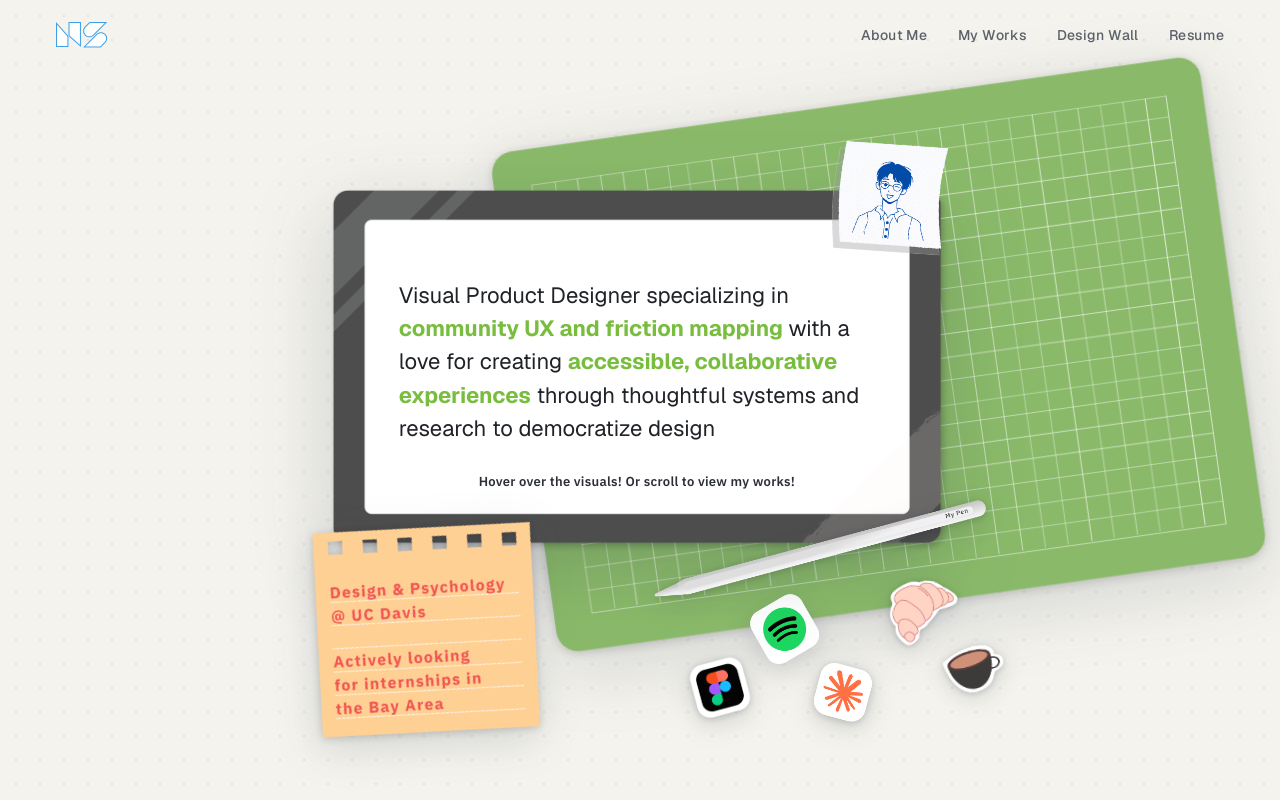
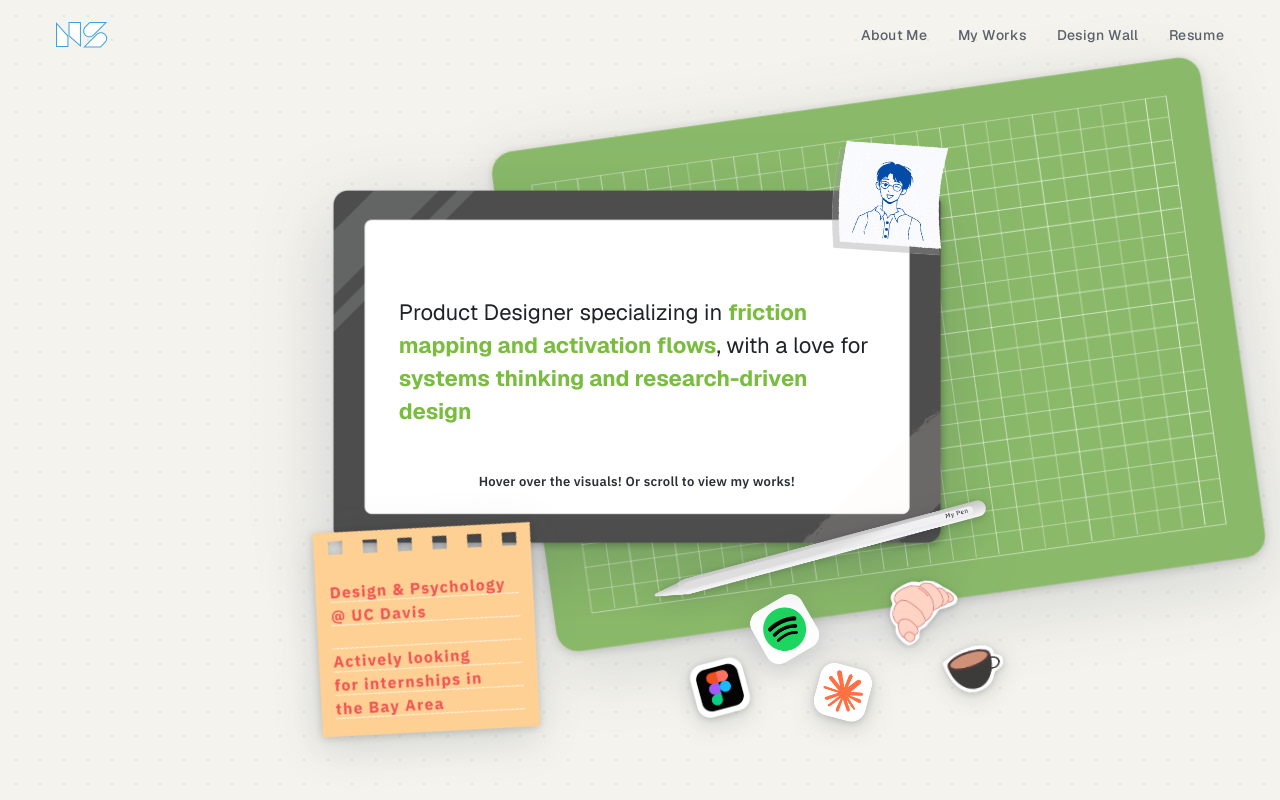
Before and after one commit to nnisalas/DesignPortfolio, a Next.js app: page / in a window 1280 px wide. Shown: the top 800 px of the page. Built offline with nearby package versions, Linux system fonts and the light colour scheme.

Commit message:
Update hero copy on landing page

```diff
--- a/src/components/HeroVisuals.tsx
+++ b/src/components/HeroVisuals.tsx
@@ -278,10 +278,9 @@ export default function HeroVisuals() {
           <div style={{ position: "absolute", left: "5.74%", top: "8.94%", width: "87.53%", height: "80.03%", boxSizing: "border-box", display: "flex", flexDirection: "column", padding: "5% 5.5% 3.5%" }}>
             <div style={{ flex: 1, display: "flex", alignItems: "center", justifyContent: "center" }}>
               <p style={{ margin: 0, fontFamily: "var(--font-geist)", fontSize: "3.55cqw", lineHeight: 1.5, fontWeight: 400, color: "#1f2227", textAlign: "left" }}>
-                Visual Product Designer specializing in{" "}
-                <span style={{ fontWeight: 700, color: "#79bd3f" }}>community UX and friction mapping</span> with a love for
-                creating <span style={{ fontWeight: 700, color: "#79bd3f" }}>accessible, collaborative experiences</span> through
-                thoughtful systems and research to democratize design
+                Product Designer specializing in{" "}
+                <span style={{ fontWeight: 700, color: "#79bd3f" }}>friction mapping and activation flows</span>, with a love for{" "}
+                <span style={{ fontWeight: 700, color: "#79bd3f" }}>systems thinking and research-driven design</span>
               </p>
             </div>
             <p style={{ margin: 0, fontFamily: "var(--font-ibm-plex-sans)", fontSize: "2.1cqw", lineHeight: 1.4, fontWeight: 600, letterSpacing: ".02em", color: "#2c3036", textAlign: "center" }}>
```
